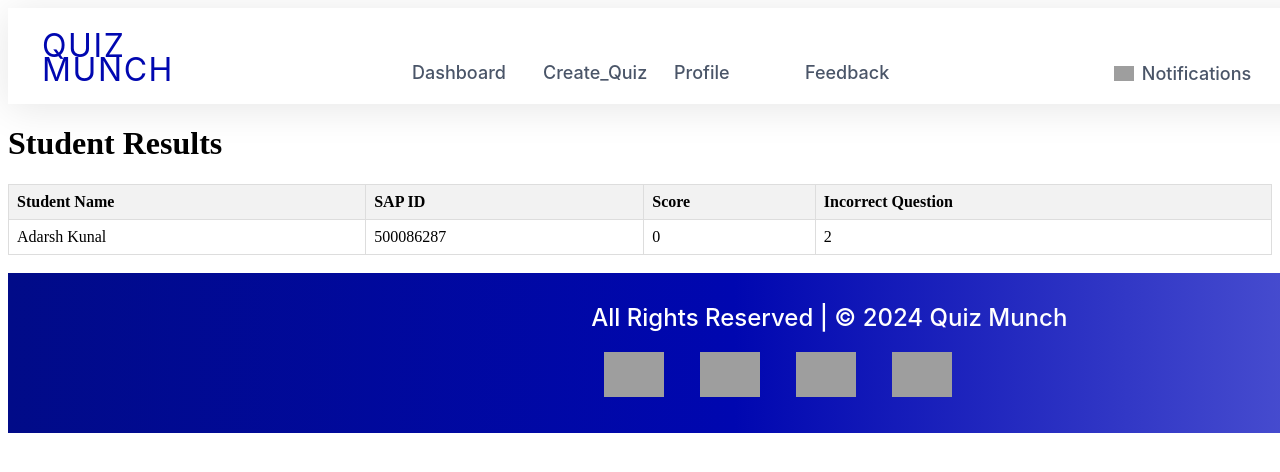
After one commit to ShivaShukla08/Quiz-Munch, a Django app: page /teacher/studentresults/e5d857c9-8740-413c-b35b-e9443b6ea44c/ in a window 1280 px wide; the page is wider, and only the part inside the window is pictured. The commit adds this page. Shown: the top 472 px of that part. Run offline with Django 4.2, Linux system fonts and the light colour scheme; a user stored in the database is signed in; data comes from the database, SQL or seed files in the repository; both versions use the stored data as it was after the commit; grey boxes are pictures that could not be loaded.

Commit message:
quiz score implementation

```diff
--- a/quiz_portal/student/templates/student/Quiz_detail.html
+++ b/quiz_portal/student/templates/student/Quiz_detail.html
@@ -31,6 +31,10 @@
                         Batch:
                         <span class="text-style-1"> {{course.batch}} </span>
                     </span>
+                    <span class="Total-Quizes">
+                        Stream:
+                        <span class="text-style-1"> {{course.stream}} </span>
+                    </span>
                     <span class="courses-Completed-text">
                         Backtracking:
                         <span class="text-style-1">:</span>
--- a/quiz_portal/teacher/templates/teacher/course_detail.html
+++ b/quiz_portal/teacher/templates/teacher/course_detail.html
@@ -69,6 +69,11 @@
                             </a>
                             {% endif %}
                         </div>
+                        <div class="courses-check-details-buttom">
+                            <a href="{% url 'studentresults' course.uuid %}" class="Check-Details" id="upload_quiz">
+                                See results
+                             </a>
+                         </div>
                     </div>
                 </div>
                 {% endfor %}
--- a/quiz_portal/teacher/templates/teacher/header.html
+++ b/quiz_portal/teacher/templates/teacher/header.html
@@ -10,6 +10,8 @@
     <link rel="stylesheet" href="{% static 'student/styles/profile.css' %}" />
     <link rel="stylesheet" href="{% static 'student/styles/style.css' %}" />
     <link rel="stylesheet" href="{% static 'teacherstyle/images' %}" />
+    <link rel="stylesheet" href="{% static 'student/styles/Profilestyle.css' %}" />
+
     <style>
         /* Style for the popup */
         .popup {
--- /dev/null
+++ b/quiz_portal/teacher/templates/teacher/student_results.html
@@ -0,0 +1,55 @@
+{% extends 'teacher/main.html' %}
+
+{% block content %}
+<!DOCTYPE html>
+<html lang="en">
+<head>
+    <meta charset="UTF-8">
+    <meta http-equiv="X-UA-Compatible" content="IE=edge">
+    <meta name="viewport" content="width=device-width, initial-scale=1.0">
+    <title>Student Results</title>
+    <style>
+        table {
+            width: 100%;
+            border-collapse: collapse;
+        }
+
+        th, td {
+            border: 1px solid #dddddd;
+            text-align: left;
+            padding: 8px;
+        }
+
+        th {
+            background-color: #f2f2f2;
+        }
+    </style>
+</head>
+<body>
+    <h1>Student Results</h1>
+    <table>
+        <thead>
+            <tr>
+                <th>Student Name</th>
+                <th>SAP ID</th>
+                <th>Score</th>
+                <th>Incorrect Question</th>
+            </tr>
+        </thead>
+        <tbody>
+            {% for student_name, data in student_scores.items %}
+            <tr>
+                <td>{{ student_name }}</td>
+                <td>{{ data.sap_id }}</td>
+                <td>{{ data.score }}</td>
+                <td>{{ data.incorrect }}</td>
+            </tr>
+            {% endfor %}
+        </tbody>
+    </table>
+    <br>
+</body>
+</html>
+
+
+{% endblock content %}
--- a/quiz_portal/teacher/urls.py
+++ b/quiz_portal/teacher/urls.py
@@ -10,4 +10,5 @@ urlpatterns = [
     path('quizquestions/<str:quiz_uuid>/', views.quizquestions, name='quizquestions'),
     path('teacher/', views.teacherprofile, name="teacherprofile"),
     path('upload_quiz/<uuid:course_uuid>/', views.upload_quiz, name='upload_quiz'),
+    path('studentresults/<str:quiz_uuid>/', views.studentresults, name='studentresults'),
 ]
--- a/quiz_portal/teacher/views.py
+++ b/quiz_portal/teacher/views.py
@@ -1,7 +1,7 @@
 from django.contrib.auth.models import User
 from django.shortcuts import render,redirect
 from django.contrib.auth import login,authenticate,logout
-import json
+import json, math
 from django.http import HttpResponse
 from .models import TeacherProfile,TeacherCourse,Quiz,QuizQuestion,Quiz_details,Quiz_Question_detail
 from django.views.decorators.csrf import csrf_exempt
@@ -12,6 +12,7 @@ import uuid
 import pytz  # If you need to work with time zones
 from datetime import datetime
 from django.contrib import messages
+from student.models import response_table, StudentsProfile
 
 
 # Create your views here.
@@ -34,7 +35,6 @@ def teacher_login(request):
         if user is not None:
             id = username
             login(request, user)
-            # print(2222)
             return redirect('teacher_home')
         else:
             print('Username or password is incorrect')
@@ -50,8 +50,23 @@ def logoutuser(request):
 @login_required
 def home(request):
     user_id = request.user.username
-    details = TeacherCourse.objects.filter(tid=user_id)
-    return render(request, 'teacher/home.html', {'details': details})
+    details = TeacherCourse.objects.filter(tid=user_id).values()
+
+    teachername = TeacherProfile.objects.filter(id=user_id).values('name').first()
+    teacher_name = teachername['name']
+
+    # set total no of quizzes in particular course
+    for course in details:
+        Quiz = Quiz_details.objects.filter(teacher_id = course['tid'], course_id = course['course_id'], batch= course['batch']).values()
+        course['total_quiz'] = Quiz.count()
+
+    # set myCouses hight in run time
+    size =  details.count()
+    actualheightfcourses = 720
+    if(size > 3):
+     actualheightfcourses += (510 * (math.ceil(size/3)-1))
+
+    return render(request, 'teacher/home.html', {'details': details, 'actualheightfcourses':actualheightfcourses, 'teacher_name':teacher_name})
 
 from django.contrib import messages
 
@@ -139,7 +154,7 @@ def create_quiz(request):
         quiz_file = request.FILES.get('quiz-file')
         x = quiz_file.read()
         x = x.decode('utf-8')
-
+        # print(x)
         j = 0
         qnum = 1
         while j < len(x):
@@ -183,15 +198,19 @@ def create_quiz(request):
                     op4 +=z
                     z = x[j]
                     j += 1
-                print("Details")
-                print(question, description, op1, op2, op3, op4)
+
+                j = j + 16
+                correctans = x[j]
+                # print("Details")
+                # print(question, description, op1, op2, op3, op4)
                 q1 = Quiz_Question_detail(uuid = quiz_uuid,question_number=qnum, question_type="MCQ",
-                correct_answer = "A",
+                correct_answer = correctans,
                 question_description=description,
                 option1=op1,
                 option2=op2,
                 option3=op3,
                 option4=op4)
+                print(q1)
                 q1.save()
                 qnum +=1
             j += 1
@@ -200,7 +219,6 @@ def create_quiz(request):
     user_id = request.user.username
     details = TeacherCourse.objects.filter(tid=user_id)
     return render(request, 'teacher/create_quiz.html', {'details': details})
-
 
 def quizquestions(request,quiz_uuid):
     questions = Quiz_Question_detail.objects.filter(uuid=quiz_uuid)
@@ -212,3 +230,20 @@ def teacherprofile(request):
     user_id = request.user.username
     profile_details = TeacherProfile.objects.filter(id=user_id).values()
     return render(request, 'teacher/profile.html', {"profile_details": profile_details})
+
+@login_required
+def studentresults(request, quiz_uuid):
+    responses = response_table.objects.filter(uuid=quiz_uuid)
+    print(responses)
+    student_scores = {}
+
+    for response in responses:
+        sap_id = response.sap_id
+        student_profile = StudentsProfile.objects.filter(user_id=sap_id).first()
+        score = response.total_correct
+        incorrect = response.total_incorrect
+        if student_profile:
+            student_scores[student_profile.name] = {'sap_id': sap_id, 'score': score, 'incorrect':incorrect}
+
+    print(student_scores)
+    return render(request, 'teacher/student_results.html', {'student_scores': student_scores})
```
Also changed, not shown: quiz_portal/student/views.py (+2 -10 lines), quiz_portal/teacher/templates/teacher/Home.html (+14 -5 lines), quiz_portal/db.sqlite3.
